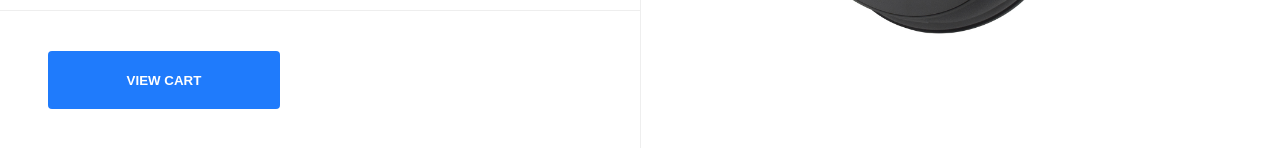
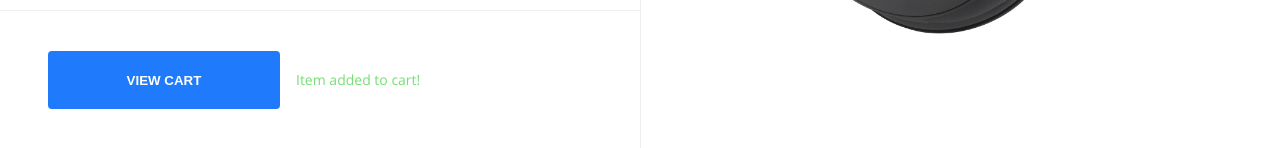
Before and after one commit to BalazsAnkes/my-react-app, a React (Create React App) app: page / in a window 1280 px wide. Both pictures are taken after a click on the button "ADD TO CART". Shown: the part 674-822 px from the top of the page. Built offline with nearby package versions, Linux system fonts and the light colour scheme.

Commit message:
feat(AddToCart): show success message

```diff
--- a/src/App.css
+++ b/src/App.css
@@ -202,6 +202,10 @@ body {
   transform: rotate(90deg);
 }
 
+.success-msg {
+  color: #77dd77;
+}
+
 @media only screen and (min-width: 768px) {
   .App {
     grid-template-columns: 1fr 1fr;
@@ -258,4 +262,9 @@ body {
   .color-select-group {
     margin-top: 64px;
   }
+
+  .success-msg {
+    display: inline;
+    margin-left: 16px;
+  }
 }
--- a/src/components/AddToCart.js
+++ b/src/components/AddToCart.js
@@ -1,19 +1,27 @@
 import { useTranslation } from "react-i18next";
 import PropTypes from 'prop-types';
 import { wait } from '../utils/index';
+import { useState } from "react";
 
 const AddToCart = ({ state, onAddToCart }) => {
+    const [isSuccessShown, setIsSuccessShown] = useState(false);
     const { t } = useTranslation();
     const onClick = async () => {
         onAddToCart({ label: 'button.loading', disabled: true });
         await wait(2000);
         onAddToCart({ label: 'button.viewCart', disabled: false });
+        setIsSuccessShown(true);
     };
 
     return (
-        <button disabled={state.disabled} onClick={onClick} className="add-to-cart__btn btn btn--borderless btn--primary">
-            {t(state.label)}
-        </button>
+        <>
+            <button disabled={state.disabled} onClick={onClick} className="add-to-cart__btn btn btn--borderless btn--primary">
+                {t(state.label)}
+            </button>
+            {isSuccessShown && <p className="success-msg">
+                {t('itemAdded')}
+            </p>}
+        </>
     );
 };
 
--- a/src/translations/en.json
+++ b/src/translations/en.json
@@ -19,5 +19,6 @@
         "addToCart": "Add to cart",
         "loading": "Loading...",
         "viewCart": "View cart"
-    }
+    },
+    "itemAdded": "Item added to cart!"
 }
```
